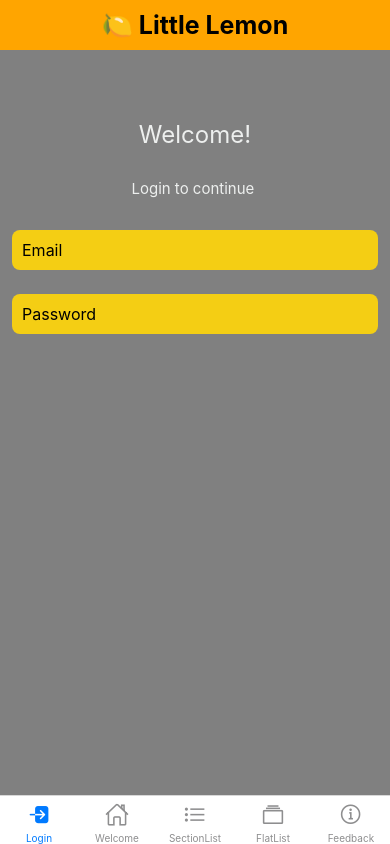
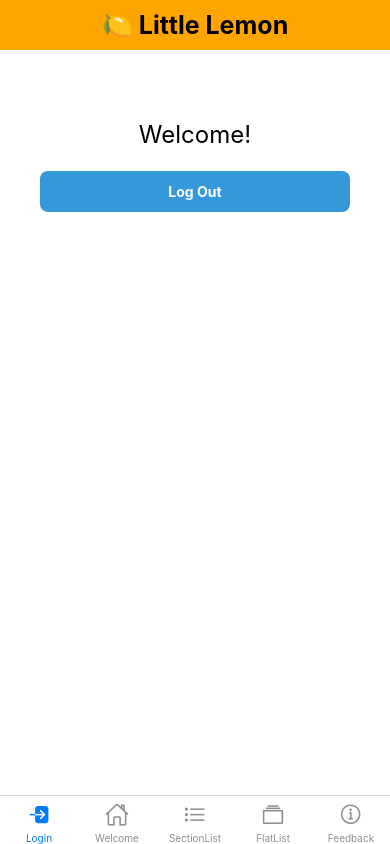
Before and after one commit to vladimirkratinov/LittleLemonApp-ReactNative, a React Native app: screen /Login in a window 390 px wide. Built offline with nearby package versions, Linux system fonts and the light colour scheme.

Commit message:
add Log In button

```diff
--- a/components/LoginScreen.js
+++ b/components/LoginScreen.js
@@ -1,13 +1,27 @@
-import { ScrollView, Text, StyleSheet, TextInput } from "react-native";
+import {
+  ScrollView,
+  Text,
+  StyleSheet,
+  TextInput,
+  Pressable,
+} from "react-native";
 import React from "react";
 
 export default function LoginScreen() {
   const [email, onChangeEmail] = React.useState("");
   const [password, onChangePassword] = React.useState("");
+  const [loggedIn, onLogin] = React.useState(false);
+  const handlePress = () => {
+    //Handle Press action here:
+    // console.log("Button pressed!");
+    onLogin(!loggedIn);
+  };
 
   return (
     <ScrollView style={styles.container}>
       <Text style={styles.headerText}>Welcome!</Text>
+      {loggedIn && (
+        <>
           <Text style={styles.regularText}>Login to continue </Text>
           <TextInput
             style={styles.input}
@@ -24,7 +38,11 @@
             placeholder="Password"
             onChangeText={onChangePassword}
           />
-      {/* {console.log(password)} */}
+        </>
+      )}
+      <Pressable style={styles.button} onPress={handlePress}>
+        <Text style={styles.buttonText}>{loggedIn ? "Log In" : "Log Out"}</Text>
+      </Pressable>
     </ScrollView>
   );
 }
@@ -32,29 +50,44 @@
 const styles = StyleSheet.create({
   container: {
     flex: 1,
-    backgroundColor: "gray",
+    backgroundColor: "white",
   },
   headerText: {
     marginTop: 60,
     padding: 10,
     fontSize: 24,
-    color: "#EDEFEE",
+    color: "black",
     textAlign: "center",
   },
   regularText: {
     fontSize: 15,
     padding: 10,
     marginVertical: 10,
-    color: "#EDEFEE",
+    color: "black",
     textAlign: "center",
   },
   input: {
     height: 40,
     margin: 12,
+    marginHorizontal: 40,
     padding: 10,
     fontSize: 16,
     borderRadius: 8,
     borderColor: "black",
     backgroundColor: "#F4CE14",
   },
+  button: {
+    backgroundColor: "#3498db",
+    paddingVertical: 12,
+    paddingHorizontal: 24,
+    margin: 12,
+    borderRadius: 8,
+    marginHorizontal: 40,
+    elevation: 3,
+  },
+  buttonText: {
+    color: "white",
+    fontWeight: "bold",
+    textAlign: "center",
+  },
 });
--- a/package.json
+++ b/package.json
@@ -17,7 +17,7 @@
     "expo": "~49.0.15",
     "expo-status-bar": "~1.6.0",
     "react": "18.2.0",
-    "react-native": "0.72.5",
+    "react-native": "0.72.6",
     "react-native-keyboard-aware-scroll-view": "^0.9.5",
     "react-native-maps": "1.7.1",
     "react-native-vector-icons": "^10.0.3",
```
Also changed, not shown: 1 other file (tests, documents, lock files or other folders). Lines whose indentation alone changed are shown as unchanged.
